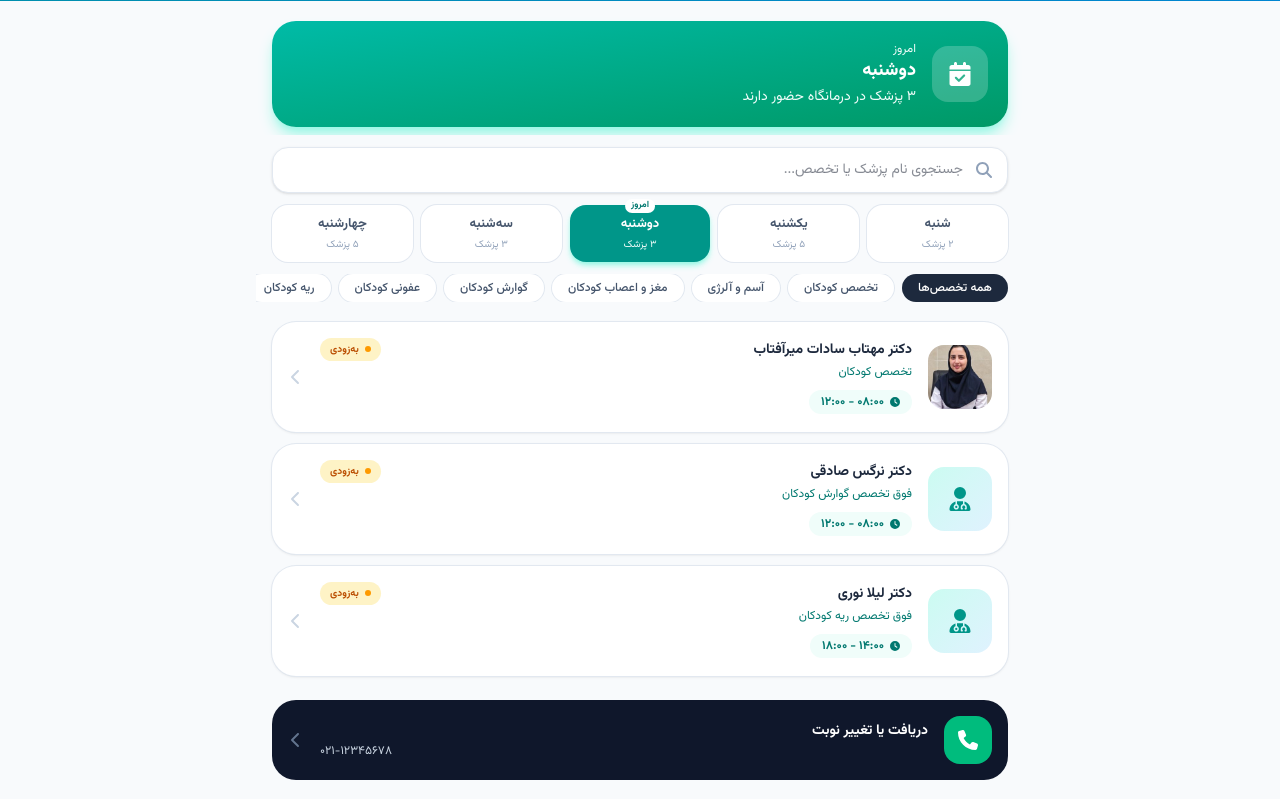
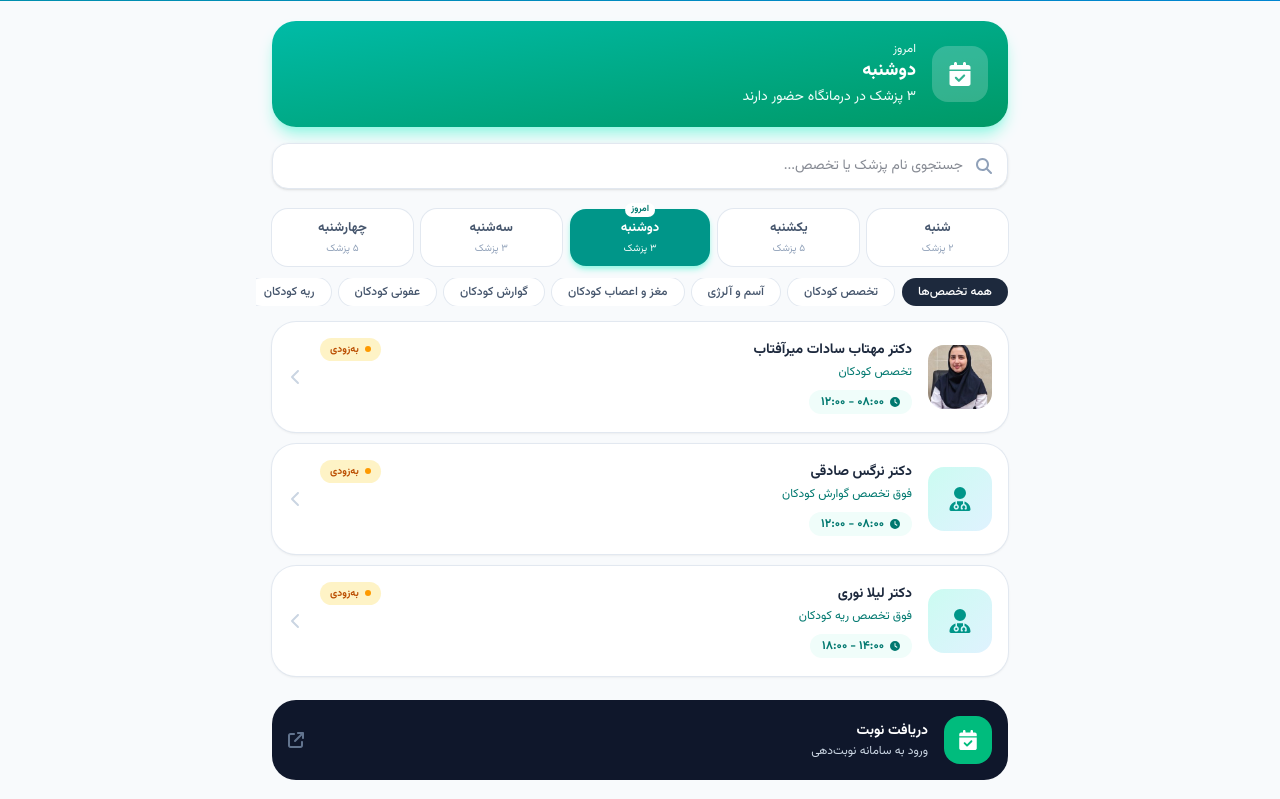
Before and after one commit to mohsenjamalpoor/kodak-man, a Next.js app: page /schedule in a window 1280 px wide. Shown: the part 200-999 px from the top of the page. Built offline with nearby package versions, Linux system fonts and the light colour scheme.

Commit message:
fix the header

```diff
--- a/src/app/schedule/page.js
+++ b/src/app/schedule/page.js
@@ -5,7 +5,7 @@ import {
   FaCalendarDays,
   FaCalendarCheck,
   FaClock,
-  FaPhone,
+  FaArrowUpRightFromSquare,
   FaChevronLeft,
 } from "react-icons/fa6";
 import PageHeader from "@/components/PageHeader";
@@ -14,8 +14,8 @@ import DoctorAvatar from "@/components/DoctorAvatar";
 import { doctors, days } from "@/data/doctors";
 import { normalize, faNum } from "@/lib/utils";
 
-const PHONE = "02112345678";
-const PHONE_LABEL = "۰۲۱-۱۲۳۴۵۶۷۸";
+// لینک سامانه نوبت‌دهی را اینجا بگذارید
+const BOOKING_URL = "https://example.com";
 
 const todayMap = {
   6: "شنبه",
@@ -111,7 +111,7 @@ export default function SchedulePage() {
 
       <div className="mx-auto max-w-3xl px-4 pb-8">
         {/* کارت امروز */}
-        <div className="-mt-0 mb-2 mt-5 flex items-center gap-4 rounded-3xl bg-gradient-to-br from-teal-500 to-emerald-600 p-5 text-white shadow-lg shadow-teal-200">
+        <div className="mt-5 flex items-center gap-4 rounded-3xl bg-gradient-to-br from-teal-500 to-emerald-600 p-5 text-white shadow-lg shadow-teal-200">
           <span className="grid h-14 w-14 shrink-0 place-items-center rounded-2xl bg-white/20 text-2xl">
             <FaCalendarCheck />
           </span>
@@ -133,15 +133,15 @@ export default function SchedulePage() {
           )}
         </div>
 
-        {/* جستجو و فیلتر (چسبان) */}
-        <div className="sticky top-16 z-30 -mx-4 space-y-3 bg-slate-50/95 px-4 py-3 backdrop-blur">
+        {/* جستجو و فیلتر (غیرچسبان) */}
+        <div className="space-y-3 py-4">
           <SearchBox
             value={q}
             onChange={setQ}
             placeholder="جستجوی نام پزشک یا تخصص..."
           />
 
-          <div className="grid grid-cols-5 gap-2">
+          <div className="grid grid-cols-5 gap-2 pt-2">
             {days.map((d) => {
               const active = day === d;
               return (
@@ -194,7 +194,7 @@ export default function SchedulePage() {
         </div>
 
         {/* لیست پزشکان */}
-        <div className="mt-2 space-y-3">
+        <div className="space-y-3">
           {rows.map(({ doc, time }) => {
             const st = day === today ? statusUI[getStatus(time, now)] : null;
             return (
@@ -234,7 +234,7 @@ export default function SchedulePage() {
         </div>
 
         {rows.length === 0 && (
-          <div className="mt-6 rounded-3xl bg-white p-8 text-center ring-1 ring-slate-200">
+          <div className="rounded-3xl bg-white p-8 text-center ring-1 ring-slate-200">
             <p className="text-sm text-slate-500">
               در {day} پزشکی با این مشخصات حضور ندارد.
             </p>
@@ -250,21 +250,23 @@ export default function SchedulePage() {
           </div>
         )}
 
-        {/* دریافت نوبت */}
+        {/* ورود به سامانه نوبت‌دهی */}
         <a
-          href={`tel:${PHONE}`}
+          href={BOOKING_URL}
+          target="_blank"
+          rel="noopener noreferrer"
           className="mt-6 flex items-center gap-4 rounded-3xl bg-slate-900 p-4 text-white transition active:scale-[0.98]"
         >
           <span className="grid h-12 w-12 shrink-0 place-items-center rounded-2xl bg-emerald-500 text-xl">
-            <FaPhone />
+            <FaCalendarCheck />
           </span>
           <div className="flex-1">
-            <p className="text-sm font-bold">دریافت یا تغییر نوبت</p>
-            <p className="mt-0.5 text-xs text-slate-300" dir="ltr">
-              {PHONE_LABEL}
+            <p className="text-sm font-bold">دریافت نوبت</p>
+            <p className="mt-0.5 text-xs text-slate-300">
+              ورود به سامانه نوبت‌دهی
             </p>
           </div>
-          <FaChevronLeft className="text-slate-500" />
+          <FaArrowUpRightFromSquare className="text-slate-500" />
         </a>
 
         <p className="mt-4 text-center text-[11px] leading-6 text-slate-400">
```
